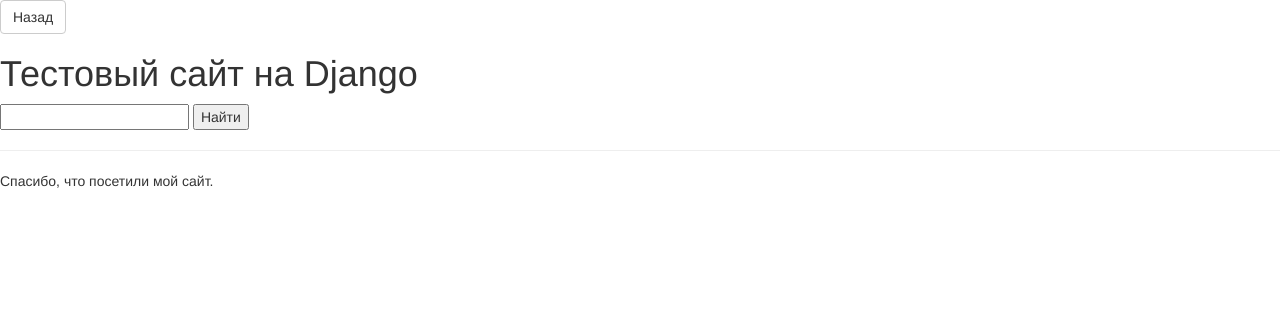
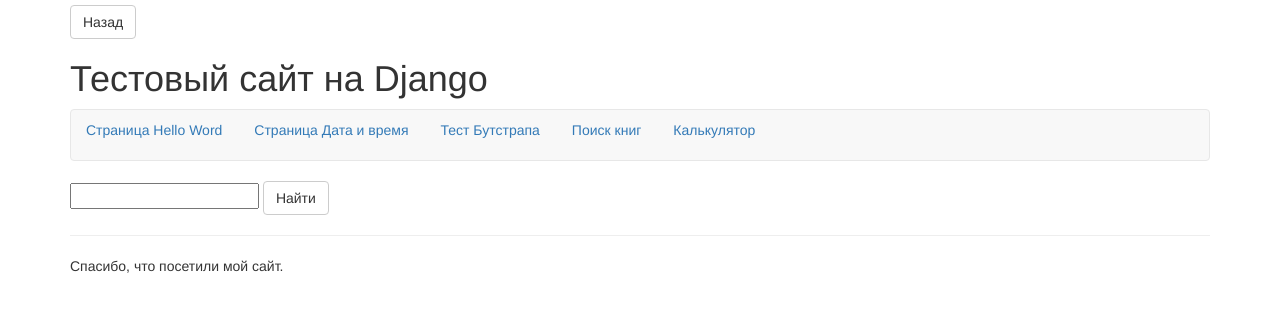
Before and after one commit to sapozhnikovk/Django, a Django app: page /search/ in a window 1280 px wide. Shown: the top 312 px of the page. Run offline with Django 3.2, Linux system fonts and the light colour scheme; some libraries are stand-ins or nearby versions.

Commit message:
My commit

```diff
--- a/mysite/Templates/base.html
+++ b/mysite/Templates/base.html
@@ -9,13 +9,34 @@
     <title>{% block title%}{% endblock %}</title>
 </head>
 <body>
-
-    <input type="button" onclick="history.back();" value="Назад" class="btn btn-default" aria-label="Left Align"/>
-    <H1>Тестовый сайт на Django</H1>
+<div class="container">
+    <input type="button" onclick="history.back();" value="Назад" class="btn btn-default"
+           aria-label="Left Align" style="margin-top: 5px;"/>
+     <H1>Тестовый сайт на Django</H1>
+    <nav class="navbar navbar-default" role="navigation">
+    <ul class="nav nav-pills">
+    <li>
+    <a href = "/hello">Страница Hello Word</a></p>
+    </li>
+    <li>
+    <a href = "/datetime">Страница Дата и время</a></p>
+    </li>
+    <li>
+    <a href = "/bootstrap">Тест Бутстрапа</a>
+    </li>
+    <li>
+    <a href = "/search">Поиск книг</a>
+    </li>
+    <li>
+    <a href = "/calc">Калькулятор</a>
+    </li>
+    </ul>
+    </nav>
     {% block content %}{% endblock %}
     {% block footer %}
     <hr>
     <p>Спасибо, что посетили мой сайт.</p>
     {% endblock %}
+    </div>
 </body>
 </html>
--- a/mysite/Templates/search_form.html
+++ b/mysite/Templates/search_form.html
@@ -1,11 +1,11 @@
 {% extends 'base.html' %}
 {% block title %}Поиск{% endblock %}
 {% block content %}
-    <form action="" method="get">
-        <input type="text" name="q">
-        <input type="submit" value="Найти">
+    <form action="" method="get" >
+        <input type="text" name="q" >
+        <input type="submit" value="Найти" class="btn btn-default">
     </form>
-    {% if error == True %}
+    {% if error %}
      <p style="color: red;">Введите поисковый запрос.</p>
     {% endif %}
     {% if search_result %}
--- a/mysite/books/views.py
+++ b/mysite/books/views.py
@@ -18,7 +18,7 @@
     return HttpResponse(message)
 """
 def search(request):
-    error = False
+ #   error = False
     if 'q' in request.GET:
         q = request.GET['q']
         if not q:
--- a/mysite/mysite/urls.py
+++ b/mysite/mysite/urls.py
@@ -17,7 +17,7 @@
 from django.contrib import admin
 import views
 import books.views
-import game.views
+#import game.views
 
 urlpatterns = [
     url(r'^admin/', admin.site.urls),
@@ -25,9 +25,11 @@
     url(r'^$', views.main_page),
     url(r'^datetime/$', views.current_datetime),
     url(r'^datetime/plus/(\d{1,2})/$', views.hours_ahead),
+    url(r'^calc/$', views.calc),
     url(r'^bootstrap/$', views.bootsrap),
     url(r'^meta/$', views.display_meta),
    # url(r'^search-form/$', books.views.search_form),
     url(r'^search/$',  books.views.search),
-    url(r'^game/$', game.views.start)
+    #url(r'^game/$', game.views.start)
+
 ]
```
Also changed, not shown: mysite/Templates/main.html (+0 -9 lines), mysite/db.sqlite3.
